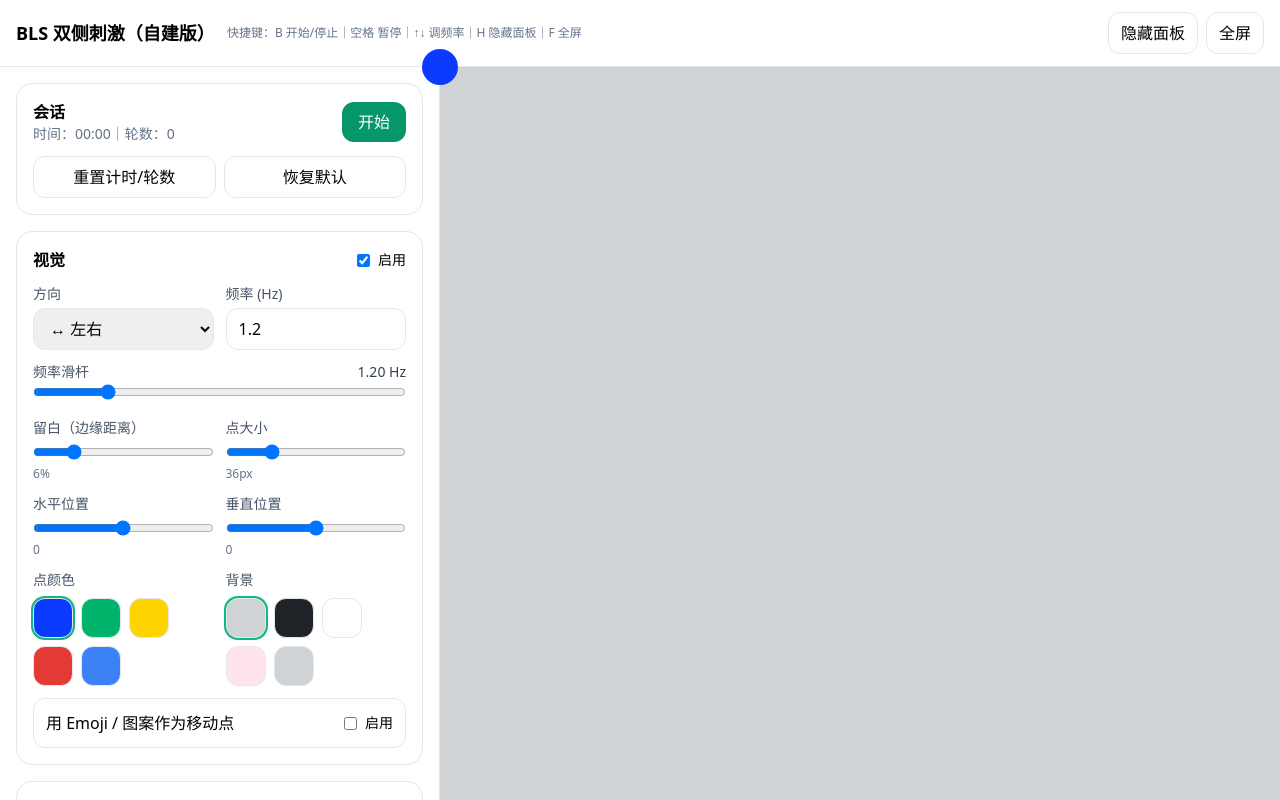
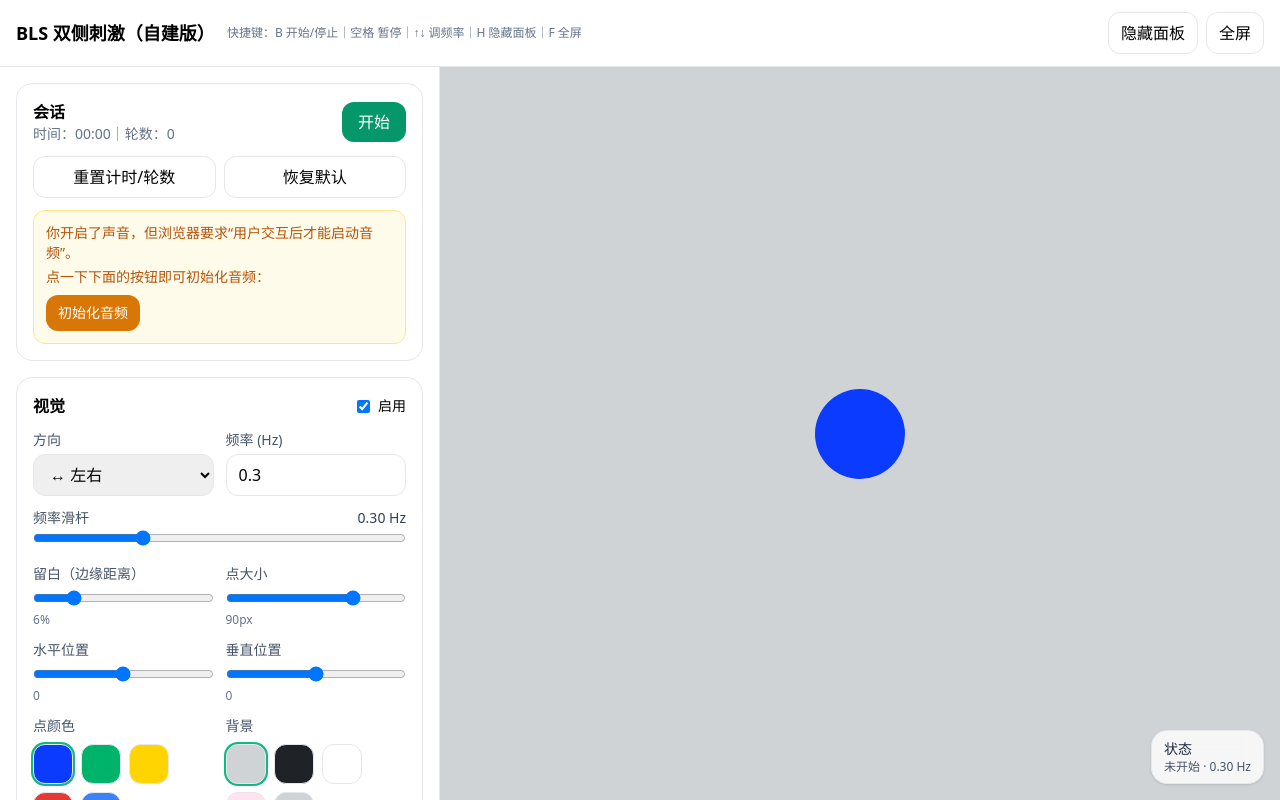
Before and after one commit to matt6wu/emdr, a React (Vite) app: page / in a window 1280 px wide. Shown: the top 800 px of the page. Built offline with nearby package versions, Linux system fonts and the light colour scheme.

Commit message:
tune defaults and layout

```diff
--- a/src/App.jsx
+++ b/src/App.jsx
@@ -18,9 +18,9 @@ export default function App() {
 
   const [visualEnabled, setVisualEnabled] = useState(true);
   const [direction, setDirection] = useState("lr");
-  const [freqHz, setFreqHz] = useState(1.2);
+  const [freqHz, setFreqHz] = useState(0.3);
   const [marginPct, setMarginPct] = useState(6);
-  const [dotSize, setDotSize] = useState(36);
+  const [dotSize, setDotSize] = useState(90);
   const [dotColorMode, setDotColorMode] = useState("blue");
   const [dotCustom, setDotCustom] = useState("#3b82f6");
   const [bgMode, setBgMode] = useState("gray");
@@ -30,7 +30,7 @@ export default function App() {
   const [posX, setPosX] = useState(0);
   const [posY, setPosY] = useState(0);
 
-  const [audioEnabled, setAudioEnabled] = useState(false);
+  const [audioEnabled, setAudioEnabled] = useState(true);
   const [audioPreset, setAudioPreset] = useState("snap");
   const [volume, setVolume] = useState(0.5);
   const [mute, setMute] = useState(false);
@@ -128,7 +128,7 @@ export default function App() {
     setTimeout(() => {
       if (!randomizeEnabled) return;
 
-      if (randomizeTargets.freq) setFreqHz(parseFloat(randBetween(0.6, 2.4).toFixed(2)));
+      if (randomizeTargets.freq) setFreqHz(parseFloat(randBetween(0.4, 0.8).toFixed(2)));
       if (randomizeTargets.direction) setDirection(randItem(DIRECTIONS).id);
       if (randomizeTargets.dotColor) {
         const choices = DOT_COLORS.filter((c) => c.id !== "custom");
@@ -156,6 +156,7 @@ export default function App() {
     const onFsChange = () => {
       const isFs = !!document.fullscreenElement;
       setFullscreen(isFs);
+      if (isFs) setHideControls(true);
     };
     document.addEventListener("fullscreenchange", onFsChange);
     return () => document.removeEventListener("fullscreenchange", onFsChange);
@@ -176,8 +177,8 @@ export default function App() {
           stop();
         }
       }
-      if (e.key === "ArrowUp") setFreqHz((f) => parseFloat(clamp(f + 0.05, 0.1, 6).toFixed(2)));
-      if (e.key === "ArrowDown") setFreqHz((f) => parseFloat(clamp(f - 0.05, 0.1, 6).toFixed(2)));
+      if (e.key === "ArrowUp") setFreqHz((f) => parseFloat(clamp(f + 0.05, 0.1, 0.8).toFixed(2)));
+      if (e.key === "ArrowDown") setFreqHz((f) => parseFloat(clamp(f - 0.05, 0.1, 0.8).toFixed(2)));
       if (e.key.toLowerCase() === "h") setHideControls((v) => !v);
       if (e.key.toLowerCase() === "f") toggleFullscreen();
     };
@@ -196,14 +197,14 @@ export default function App() {
     setPosX(0);
     setPosY(0);
     setMarginPct(6);
-    setDotSize(36);
+    setDotSize(90);
     setDirection("lr");
-    setFreqHz(1.2);
+    setFreqHz(0.3);
     setDotEmojiMode(false);
     setDotEmoji("●");
     setDotColorMode("blue");
     setBgMode("gray");
-    setAudioEnabled(false);
+    setAudioEnabled(true);
     setMute(false);
     setVolume(0.5);
     setAudioPreset("snap");
@@ -260,6 +261,21 @@ export default function App() {
     return () => cancelAnimationFrame(raf);
   }, [elapsedMs, running, paused, visualEnabled, direction, freqHz, marginPct, posX, posY]);
 
+  useEffect(() => {
+    if (running) return;
+    const stage = stageRef.current;
+    if (!stage) return;
+    const rect = stage.getBoundingClientRect();
+    const { x, y } = computePosition(0, rect.width, rect.height, {
+      marginPct,
+      freqHz,
+      posX,
+      posY,
+      direction
+    });
+    setDotPos({ x, y });
+  }, [running, direction, freqHz, marginPct, posX, posY]);
+
   const mmss = useMemo(() => {
     const s = Math.floor(elapsedMs / 1000);
     const mm = String(Math.floor(s / 60)).padStart(2, "0");
@@ -268,7 +284,7 @@ export default function App() {
   }, [elapsedMs]);
 
   return (
-    <div className="min-h-screen w-full flex flex-col bg-white">
+    <div className="h-screen w-full flex flex-col bg-white">
       <HeaderBar
         hideControls={hideControls}
         setHideControls={setHideControls}
@@ -276,7 +292,7 @@ export default function App() {
         toggleFullscreen={toggleFullscreen}
       />
 
-      <div className="flex-1 w-full flex flex-col lg:flex-row">
+      <div className="flex-1 min-h-0 w-full flex flex-col lg:flex-row">
         {!hideControls && (
           <ControlPanel
             running={running}
--- a/src/components/ControlPanel.jsx
+++ b/src/components/ControlPanel.jsx
@@ -150,7 +150,7 @@ export default function ControlPanel({
               className="w-full px-3 py-2 rounded-xl border"
               step={0.05}
               min={0.1}
-              max={6}
+                    max={0.8}
               value={freqHz}
               onChange={(e) => setFreqHz(parseFloat(e.target.value || "0"))}
             />
@@ -165,7 +165,7 @@ export default function ControlPanel({
           <input
             type="range"
             min={0.1}
-            max={6}
+            max={0.8}
             step={0.01}
             value={freqHz}
             onChange={(e) => setFreqHz(parseFloat(e.target.value))}
--- a/src/components/Stage.jsx
+++ b/src/components/Stage.jsx
@@ -19,7 +19,7 @@ export default function Stage({
   mmss
 }) {
   return (
-    <div className="flex-1 relative">
+    <div className="flex-1 relative h-full">
       <div ref={stageRef} className="absolute inset-0" style={{ background: bgColor }} />
 
       <div className="absolute right-4 bottom-4 flex flex-col gap-2 items-end pointer-events-none">
--- a/src/hooks/useAudioEngine.js
+++ b/src/hooks/useAudioEngine.js
@@ -156,7 +156,7 @@ export const useAudioEngine = ({
     stopBeatClock();
     if (!audioEnabled) return;
     if (!running || paused) return;
-    const f = clamp(freqHz, 0.1, 6);
+    const f = clamp(freqHz, 0.1, 0.8);
     const intervalMs = 1000 / f / 2;
     beatTimerRef.current = window.setInterval(() => {
       lastBeatSideRef.current = lastBeatSideRef.current * -1;
--- a/src/logic/position.js
+++ b/src/logic/position.js
@@ -7,7 +7,7 @@ export const computePosition = (tSec, w, h, settings) => {
   const ampX = (w - marginX * 2) / 2;
   const ampY = (h - marginY * 2) / 2;
 
-  const omega = 2 * Math.PI * clamp(freqHz, 0.1, 6);
+  const omega = 2 * Math.PI * clamp(freqHz, 0.1, 0.8);
   const phase = omega * tSec;
 
   const cx = w / 2 + (posX / 100) * (w / 3);
```
